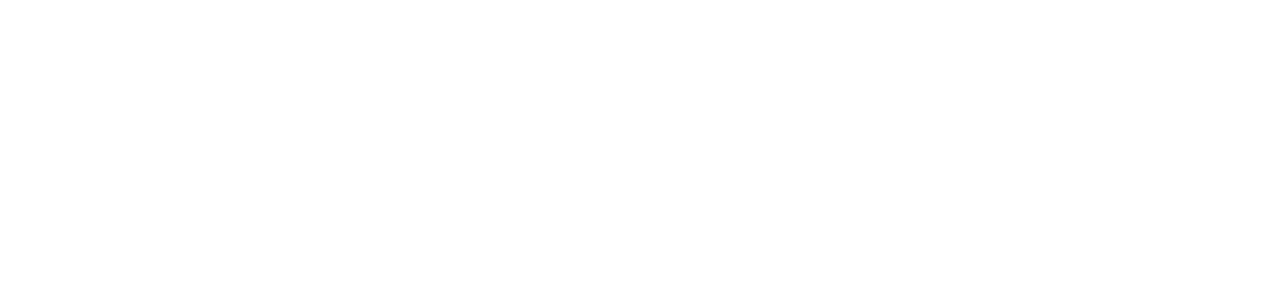
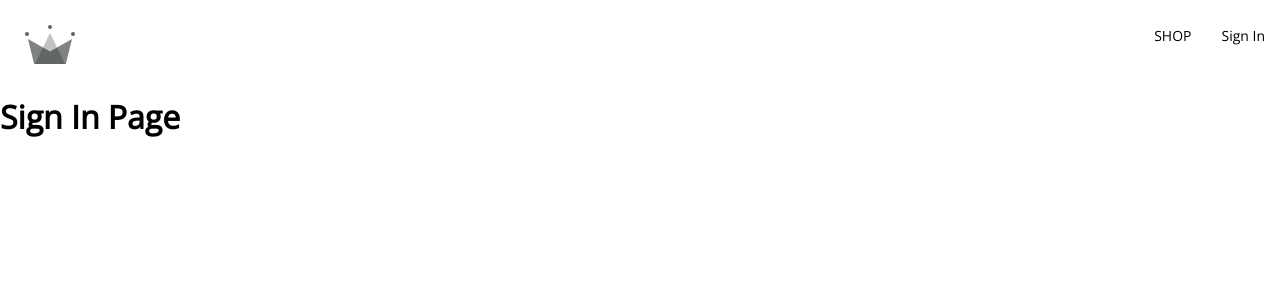
Before and after one commit to codingmemories/e-shop, a React (Create React App) app: page /sign-in in a window 1280 px wide. Before the commit this address had no page. Shown: the top 300 px of the page. Built offline with nearby package versions, Linux system fonts and the light colour scheme.

Commit message:
feat: Added SignIn component

```diff
--- a/package.json
+++ b/package.json
@@ -6,6 +6,7 @@
     "@testing-library/jest-dom": "^5.16.5",
     "@testing-library/react": "^13.4.0",
     "@testing-library/user-event": "^13.5.0",
+    "firebase": "^9.17.1",
     "react": "^18.2.0",
     "react-dom": "^18.2.0",
     "react-router-dom": "^6.6.1",
--- a/src/App.js
+++ b/src/App.js
@@ -3,6 +3,7 @@ import { Routes, Route } from "react-router-dom";
 
 import Home from "./routes/home/home.component.jsx";
 import Navigation from "./routes/navigation/navigation.component.jsx";
+import SignIn from "./routes/sign-in/sign-in.component.jsx";
 
 const Shop = () => {
   return <h3>I am shop component!</h3>;
@@ -15,6 +16,7 @@ const App = () => {
         <Route path="/" element={<Navigation />}>
           <Route index element={<Home />} />
           <Route path="shop" element={<Shop />} />
+          <Route path="sign-in" element={<SignIn />} />
         </Route>
       </Routes>
     </>
--- a/src/routes/navigation/navigation.component.jsx
+++ b/src/routes/navigation/navigation.component.jsx
@@ -16,6 +16,9 @@ const Navigation = () => {
           <Link className="nav-link" to="/shop">
             SHOP
           </Link>
+          <Link className="nav-link" to="/sign-in">
+            Sign In
+          </Link>
         </div>
       </div>
       <Outlet />
--- /dev/null
+++ b/src/routes/sign-in/sign-in.component.jsx
@@ -0,0 +1,9 @@
+const SignIn = () => {
+  return (
+    <div>
+      <h1>Sign In Page</h1>
+    </div>
+  );
+};
+
+export default SignIn;
```
Also changed, not shown: 1 other file (tests, documents, lock files or other folders).
